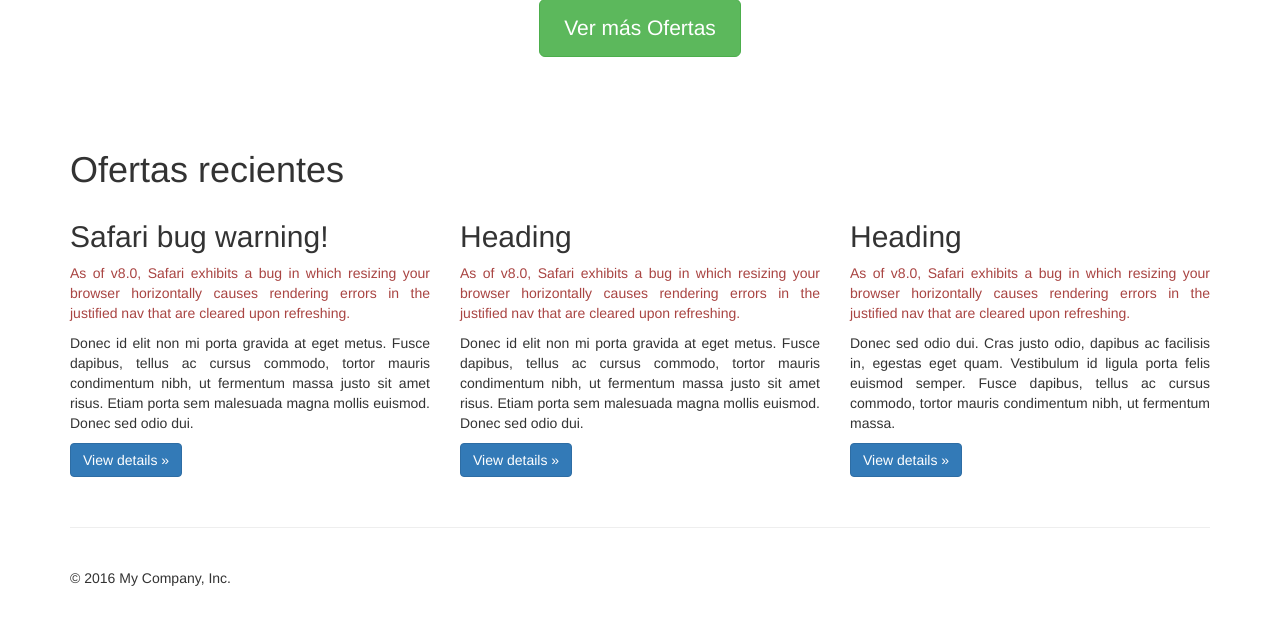
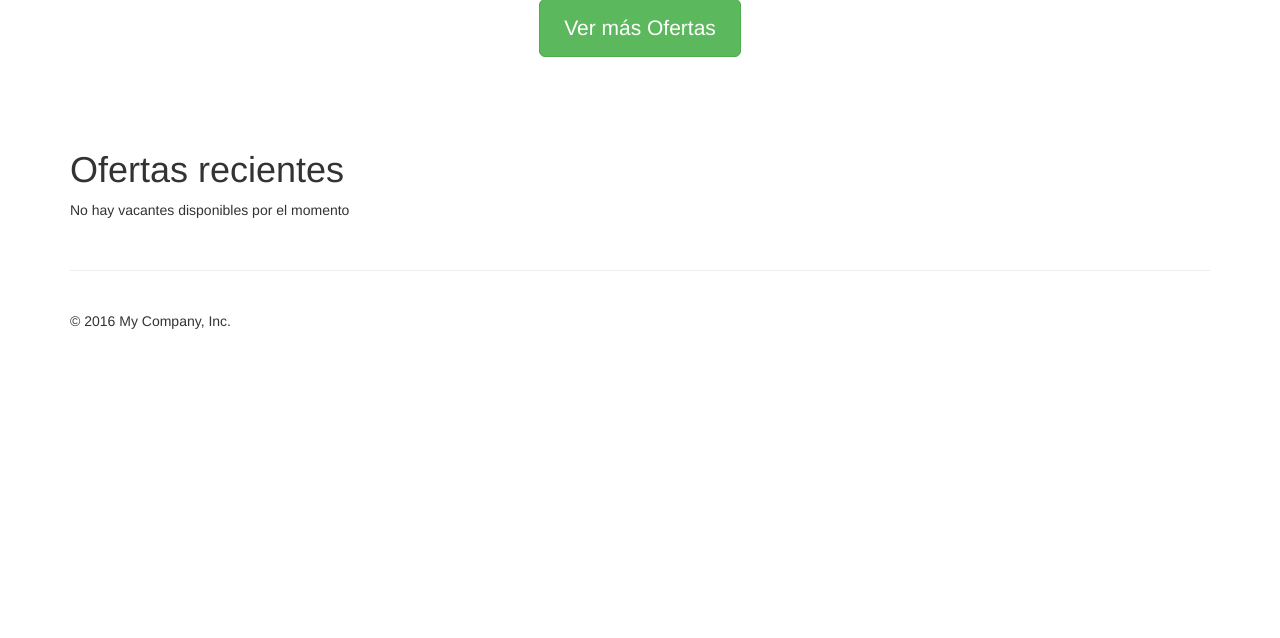
Before and after one commit to alonsohr70/appvacantes, a Flask app: page / in a window 1280 px wide. Shown: the part 373-1011 px from the top of the page. After the commit the page ends 702 px from the top, so only its background shows below. Run offline with Flask 3, Linux system fonts and the light colour scheme; some libraries are stand-ins or nearby versions.

Commit message:
ultima version del index

```diff
--- a/app/templates/index.html
+++ b/app/templates/index.html
@@ -8,10 +8,10 @@
     <meta name="author" content="">
     <link rel="icon" href="favicon.ico">
     <title>Departamento de Recursos Humanos - My Company</title>
-    <!-- Bootstrap core CSS -->
-    <link href="css/bootstrap.min.css" rel="stylesheet">
+    <!-- Bootstrap core CSS A TRAVES DE JINJA2-->
+    <link href="{{ url_for('static', filename='css/bootstrap.min.css') }}" rel="stylesheet">
     <!-- Custom styles for this template -->
-    <link href="css/justified-nav.css" rel="stylesheet">
+    <link href="{{ url_for('static', filename='css/justified-nav.css') }}" rel="stylesheet">
 
   </head>
 
@@ -58,24 +58,20 @@
 
      <!-- Example row of columns -->
       <div class="row">
+        <!-- usando Jinja2 para presentar registros -->
+        {% for vacante in vacantes %}
         <div class="col-lg-4">
-          <h2>Safari bug warning!</h2>
-          <p class="text-danger text-justify">As of v8.0, Safari exhibits a bug in which resizing your browser horizontally causes rendering errors in the justified nav that are cleared upon refreshing.</p>
-          <p class="text-justify">Donec id elit non mi porta gravida at eget metus. Fusce dapibus, tellus ac cursus commodo, tortor mauris condimentum nibh, ut fermentum massa justo sit amet risus. Etiam porta sem malesuada magna mollis euismod. Donec sed odio dui. </p>
+            <h2>{{ vacante.nombre }}></h2>
+            <p class="text-danger text-justify"> {{ vacante.descripcion[:150]}} </p>
+            <p class="text-justify">{{ vacante.detalle[:150]}} </p>
           <p><a class="btn btn-primary" href="#" role="button">View details &raquo;</a></p>
         </div>
-        <div class="col-lg-4">
-          <h2>Heading</h2>
-          <p class="text-danger text-justify">As of v8.0, Safari exhibits a bug in which resizing your browser horizontally causes rendering errors in the justified nav that are cleared upon refreshing.</p>
-          <p class="text-justify">Donec id elit non mi porta gravida at eget metus. Fusce dapibus, tellus ac cursus commodo, tortor mauris condimentum nibh, ut fermentum massa justo sit amet risus. Etiam porta sem malesuada magna mollis euismod. Donec sed odio dui. </p>
-          <p><a class="btn btn-primary" href="#" role="button">View details &raquo;</a></p>
+        {% else %}
+        <div class="col-lg-12">
+            <p>No hay vacantes disponibles por el momento</p>
+
         </div>
-        <div class="col-lg-4">
-          <h2>Heading</h2>
-          <p class="text-danger text-justify">As of v8.0, Safari exhibits a bug in which resizing your browser horizontally causes rendering errors in the justified nav that are cleared upon refreshing.</p>
-          <p class="text-justify">Donec sed odio dui. Cras justo odio, dapibus ac facilisis in, egestas eget quam. Vestibulum id ligula porta felis euismod semper. Fusce dapibus, tellus ac cursus commodo, tortor mauris condimentum nibh, ut fermentum massa.</p>
-          <p><a class="btn btn-primary" href="#" role="button">View details &raquo;</a></p>
-        </div>
+        {% endfor %}
       </div>
 
       <!-- Site footer -->
```
